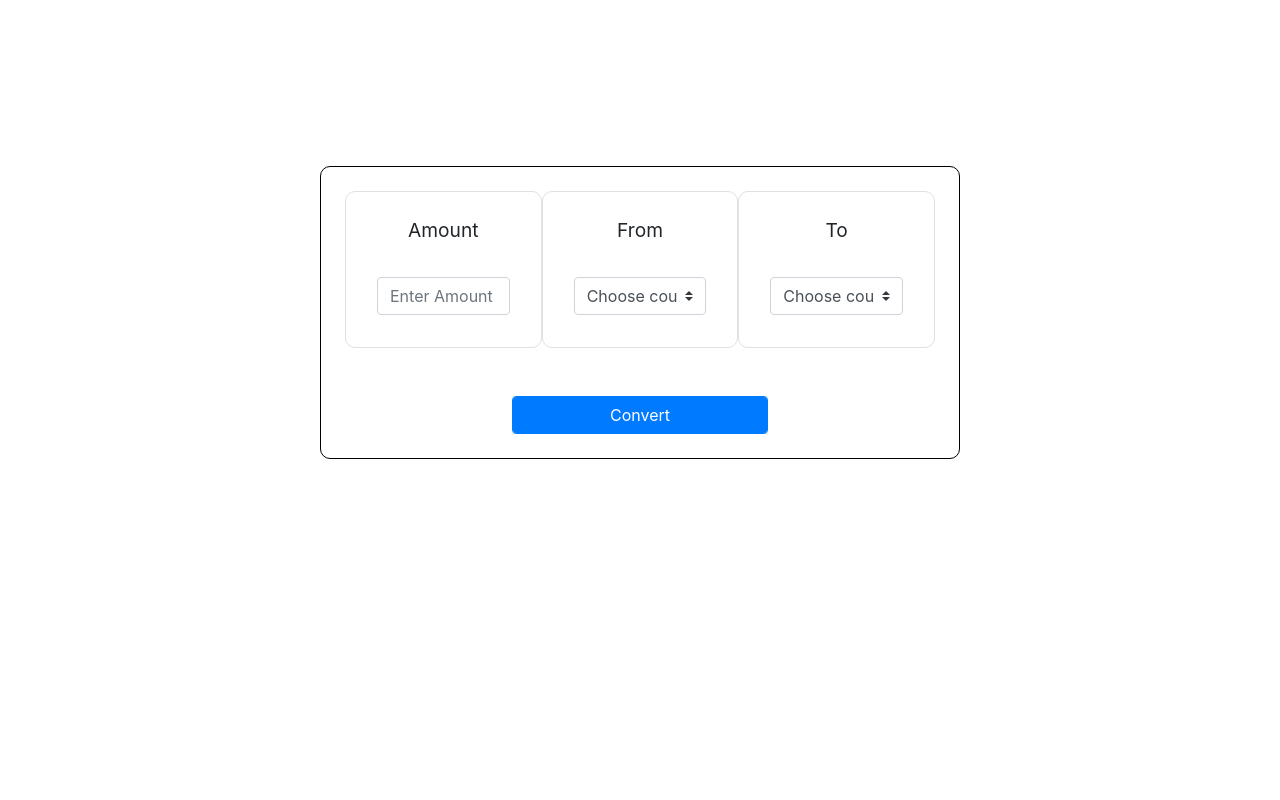
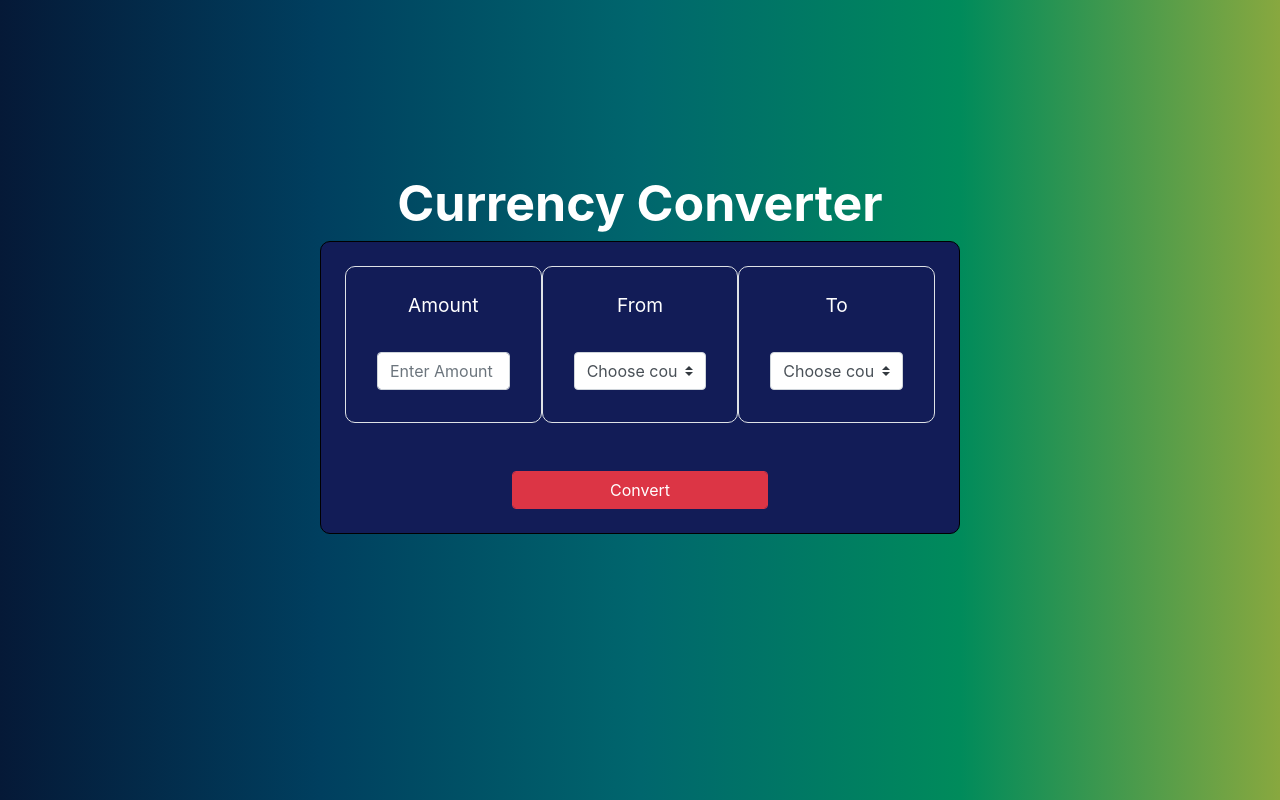
Before and after one commit to shubhampawar3223/currency-Converter, a plain HTML site: page index.html in a window 1280 px wide. Drawn offline with nearby package versions, Linux system fonts and the light colour scheme; no server answers.

Commit message:
Update index.html

```diff
--- a/index.html
+++ b/index.html
@@ -6,11 +6,27 @@
     <link rel="stylesheet" href="https://cdn.jsdelivr.net/npm/bootstrap@4.6.0/dist/css/bootstrap.min.css" integrity="sha384-B0vP5xmATw1+K9KRQjQERJvTumQW0nPEzvF6L/Z6nronJ3oUOFUFpCjEUQouq2+l" crossorigin="anonymous">
     <title>Currency Converter</title>
     <style>
+
+        body{
+            background-image: linear-gradient(to right, #051937, #003f5f, #00666d, #008b5b, #88a83f);
+
+        }
+        .mega{
+            margin-top: 13%;
+        }
+        .heading{
+            color:white;
+            font-size: 50px;
+            font-weight: bold;
+
+        }
         .main{
 
-            margin-top: 13%;
+            /* margin-top: 13%; */
+
             border: 1px solid black;
             border-radius: 10px ;
+            background-color: #121c57;
         }
         .div1{
             font-size: larger;
@@ -30,16 +46,19 @@
     </style>
 </head>
 <body>
-    <div class="offset-2  offset-md-2 offset-lg-3 offset-xl-3 col-8 col-lg-6 col-xl-6 main">
+    <div class="mega">
+    <div class="heading offset-2  offset-md-2 offset-lg-3 offset-xl-3 col-8 col-lg-6 col-xl-6 text-center ">
+        Currency Converter</div>
+    <div class="offset-2  offset-md-2 offset-lg-3 offset-xl-3 col-8 col-lg-6 col-xl-6 main ">
             <div class="row p-2 p-lg-4 p-xl-4">
                 <div class="col-12 col-sm-12 col-md-12 col-lg-4 col-xl-4  border div1">
-                    <P class="text-center pt-4">Amount</P>
+                    <P class="text-center text-white pt-4">Amount</P>
                     <div class="form-group  p-md-3 p-lg-3 p-xl-3">
                     <input class="form-control amount " type="text" placeholder="Enter Amount">
                     </div>
                 </div>
                 <div class="col-12 col-sm-12 col-md-6 col-lg-4 col-xl-4  from border div2">
-                    <p class="pt-4 text-center ">From</p>
+                    <p class="pt-4 text-center text-white ">From</p>
                     <div class="input-group pb-3 p-md-3 p-lg-3 p-xl-3">
                             <select class="custom-select country1">
                                 <option selected>Choose country</option>
@@ -47,7 +66,7 @@
                     </div>
                 </div>
                 <div class="col-12 col-sm-12 col-md-6 col-lg-4 col-xl-4  to border div3">
-                    <p class="pt-4 text-center ">To</p>
+                    <p class="pt-4 text-center text-white">To</p>
                     <div class="input-group pb-3 p-md-3 p-lg-3 p-xl-3">
                           <select class="custom-select country2">
                                 <option selected>Choose country</option>
@@ -56,9 +75,10 @@
                 </div>
             </div>
             <div class=" offset-md-3 offset-lg-3 offset-xl-3 col-12 col-sm-12 col-md-6 col-lg-6 col-xl-6 p-4">
-                <button type="button" class="btn btn-primary form-control convert">Convert</button>
+                <button type="button" class="btn btn-danger form-control convert">Convert</button>
             </div>
-    </div>
+          </div>
+        </div>
     <script src="script.js"></script>
     <script src="https://code.jquery.com/jquery-3.5.1.slim.min.js"></script>
     <script src="https://cdn.jsdelivr.net/npm/bootstrap@4.6.0/dist/js/bootstrap.bundle.min.js"></script>
```
